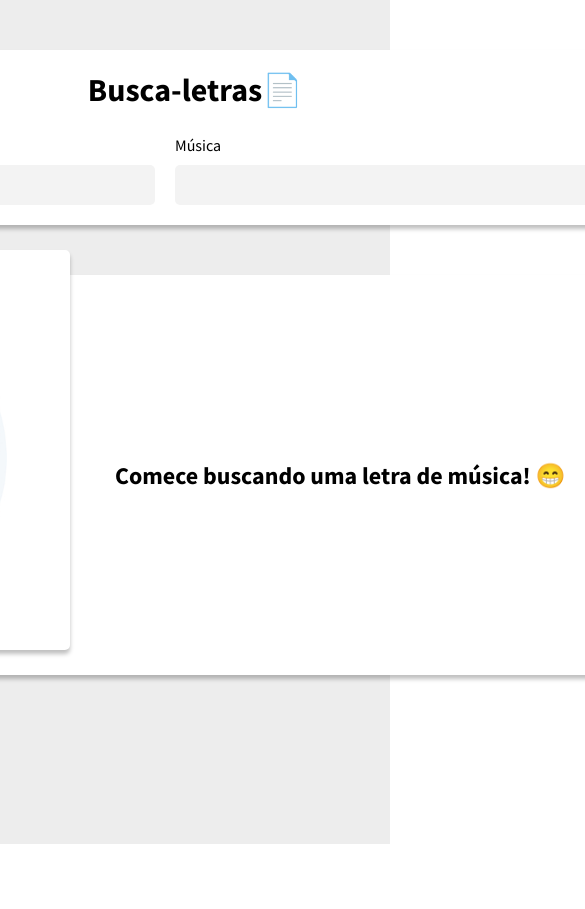
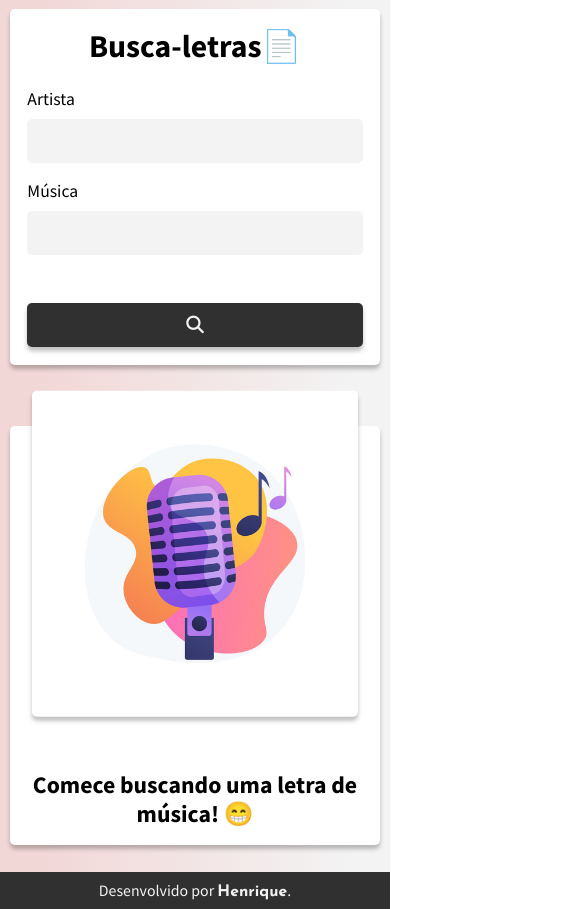
Before and after one commit to heenrik3/busca-letras, a React (Create React App) app: page / in a window 390 px wide. Shown: the top 909 px of the page, 585 px wide, since content can reach past the window. Before the commit the page ends 844 px from the top, so only its background shows below. Built offline with nearby package versions, Linux system fonts and the light colour scheme.

Commit message:
now mobile friendly :)

```diff
--- /dev/null
+++ b/src/components/Footer.js
@@ -0,0 +1,11 @@
+function Footer() {
+  return (
+    <footer className="footer">
+      <p>
+        Desenvolvido por <span>Henrique</span>.
+      </p>
+    </footer>
+  )
+}
+
+export default Footer
--- a/src/components/Layout.js
+++ b/src/components/Layout.js
@@ -1,8 +1,14 @@
+import { Fragment } from 'react'
+import Footer from './Footer'
+
 function Layout(props) {
   return (
-    <div className="app">
-      <main className="main">{props.children}</main>
-    </div>
+    <Fragment>
+      <div className="app">
+        <main className="main">{props.children}</main>
+        <Footer />
+      </div>
+    </Fragment>
   )
 }
 
--- a/src/main.sass
+++ b/src/main.sass
@@ -1,4 +1,5 @@
 @import url('https://fonts.googleapis.com/css2?family=Source+Sans+Pro:wght@400;600;700&display=swap')
+@import url('https://fonts.googleapis.com/css2?family=Josefin+Sans:wght@700&display=swap')
 
 $mine-shaft: #303030
 $concrete: #F3F3F3
@@ -28,10 +29,6 @@ $default-box-shadow: 0px 4px 4px rgba(0, 0, 0, 0.25)
 @mixin default-box-shadow()
     box-shadow: $default-box-shadow
 
-@keyframes rotate
-    100%
-        transform: rotate(360deg)
-
 
 @keyframes rotation
     0%
@@ -59,28 +56,46 @@ $default-box-shadow: 0px 4px 4px rgba(0, 0, 0, 0.25)
 html
     font-size: 62.5%
 
+    @include respond(tab-land)
+        font-size: 56.25%
+
+    @include respond(tab-port)
+        font-size: 52%
+
+    @include respond(phone)
+        font-size: 55%
+
 body
     box-sizing: border-box
 
 button
     cursor: pointer
+
 button, input
     font-family: inherit
     font-size: inherit
     font-weight: inherit
-    border: none
+    outline: none
+
+    border: 2px solid transparent
 
 .app
     min-height: 100vh
-    font-size: 1.6rem
+    font-size: 1.8rem
     font-family: 'Source Sans Pro', sans-serif
 
-    background-color: lighten(lightgray, 10%)
+    // background-color: #edc6c6
+    background: linear-gradient(to right, rgba(237, 198, 198, 70%) 10%, $secondary 90%)
 
     display: flex
     flex-direction: column
     align-items: center
-    // justify-content: center
+    justify-content: space-between
+
+    gap: 2rem
+
+    *, & > *
+        transition: .2s
 
 .main
     height: 100%
@@ -90,6 +105,15 @@ button, input
     display: flex
     flex-direction: column
     gap: 5rem
+
+    @include respond(tab-port)
+        width: 85%
+        gap: 7rem
+
+    @include respond(phone)
+        width: 95%
+        margin: 1rem
+
 
 .header
     padding: 2rem
@@ -104,13 +128,17 @@ button, input
 
     &__actions
         width: 100%
-        // display: flex
-        // justify-content: space-between
-        // gap: 2rem
 
         display: grid
         grid-template-columns: 1fr 1fr auto
         gap: 2rem
+
+        @include respond(tab-port)
+            grid-template-columns: 1fr
+            grid-template-rows: auto auto auto
+
+        @include respond(phone)
+            font-size: 2rem
 
     &__input
         display: flex
@@ -123,10 +151,50 @@ button, input
             @include default-border-radius
             background-color: $secondary
 
+            @include respond(phone)
+                width: 100%
+
+            &:focus
+                border-color: $primary
+
         & .btn
             height: 100%
-            width: 4rem
+            width: 10rem
             @include default-border-radius
+            @include default-box-shadow
+            background-color: $primary
+            color: $secondary
+
+            &:active
+                box-shadow: none
+                transform: translateY(3px)
+
+            &:focus
+                border-color: $secondary
+
+            @include respond(tab-port)
+                height: 5rem
+                width: 100%
+
+.footer
+    width: 100%
+    padding: 1rem 0
+    background-color: $primary
+
+    color: $secondary
+    // font-size: 1.4rem
+
+
+    display: flex
+    align-items: center
+    justify-content: center
+
+    & p
+        span
+            font-family: 'Josefin Sans'
+            font-weight: bold
+            color: $secondary
+
 
 .lyrics
     @include default-box-shadow
@@ -136,6 +204,11 @@ button, input
     display: flex
     gap: 2rem
     flex: 1
+
+    @include respond(tab-port)
+        flex-direction: column
+        align-items: center
+        gap: 0
 
     &__pic
         height: 40rem
@@ -151,6 +224,15 @@ button, input
         align-items: center
         justify-content: center
 
+        @include respond(tab-port)
+            height: 45rem
+            min-width: 45rem
+            transform: translate(0, -4rem)
+
+        @include respond(phone)
+            height: 37rem
+            min-width: 37rem
+
     &__img
         height: 100%
         width: 100%
@@ -163,8 +245,13 @@ button, input
 
         display: flex
         justify-content: center
-        // align-items: center
         flex-direction: column
+
+        @include respond(tab-port)
+            margin: 0
+            padding: 2rem
+            align-items: center
+            text-align: center
 
     &__title
         font-size: 3.6rem
@@ -174,13 +261,5 @@ button, input
         font-size: 2.4rem
 
     &__text
-        height: 50rem
-        // width: 50rem
         margin-top: 2rem
-        flex: 1
-        overflow: auto
-
-    &__data
-        margin-right: 2rem
-        white-space: pre
-        // word-break: break-all
+        white-space: pre-wrap
```
Also changed, not shown: 1 other file (tests, documents, lock files or other folders).
